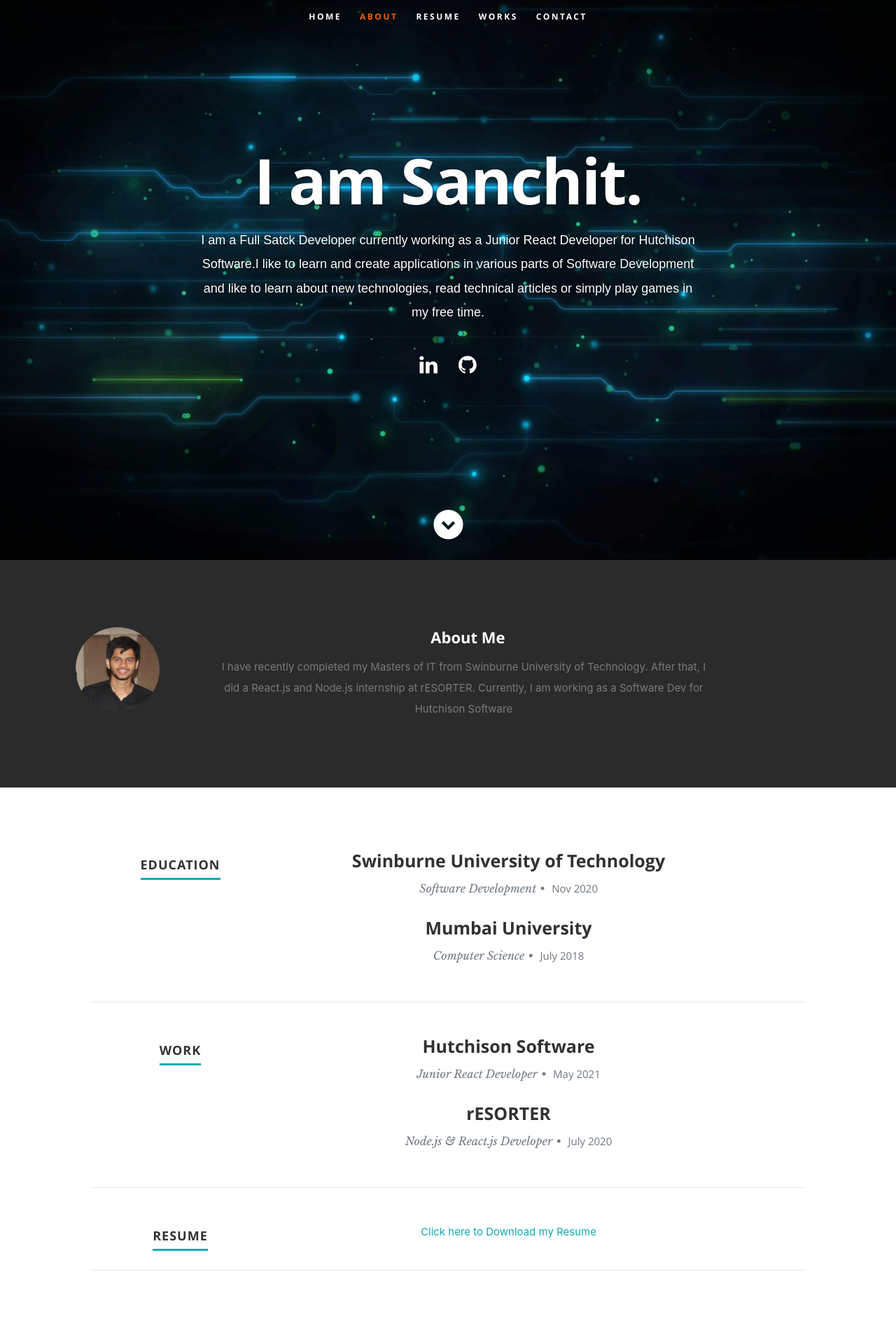
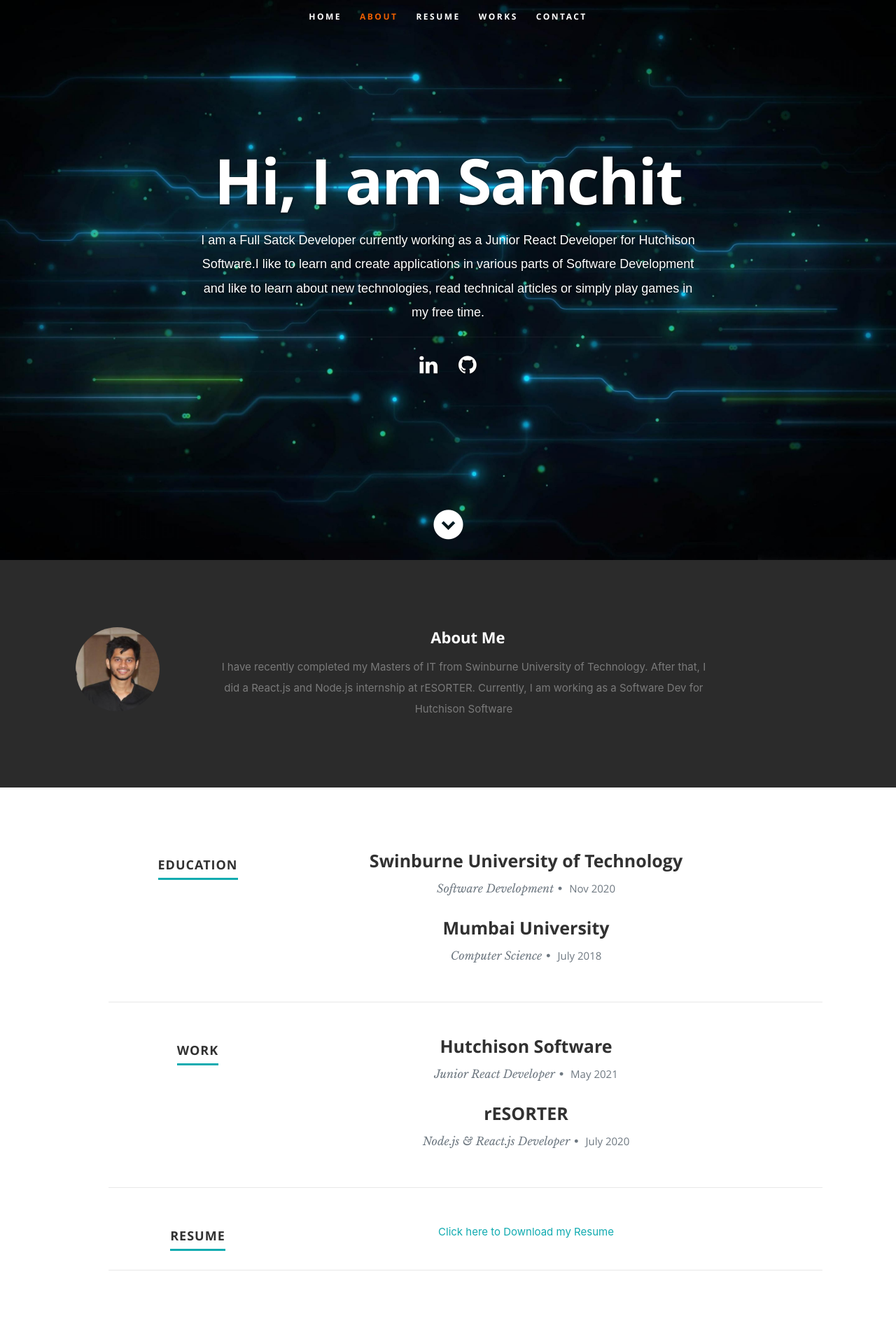
Before and after one commit to sanchitsave/portfolio, a React (Create React App) app: page / in a window 1280 px wide. Shown: the top 1920 px of the page at 70% size. Built offline with nearby package versions, Linux system fonts and the light colour scheme.

Commit message:
Final Upodaert

```diff
--- a/public/css/layout.css
+++ b/public/css/layout.css
@@ -242,6 +242,7 @@ ul#nav li.current a { color: #F06000; }
    padding-top: 90px;
    padding-bottom: 72px;
    overflow: hidden;
+   padding-left: 50px;
 }
 
 #resume a, #resume a:visited  { color: #11ABB0; }
--- a/src/components/Header.js
+++ b/src/components/Header.js
@@ -20,7 +20,7 @@ return (
 </nav>
 <div className='row banner'>
 <div className='banner-text'>
-<h1 className='responsive-headline'>I am {resumeData.name}.</h1>
+<h1 className='responsive-headline'>Hi, I am {resumeData.name}</h1>
 <h3 style={{color:'#fff', fontFamily:'sans-serif'}}>I am a {resumeData.role}.{resumeData.roleDescription}
 </h3>
 <hr/>
```
Also changed, not shown: src/components/test..js (deleted).
